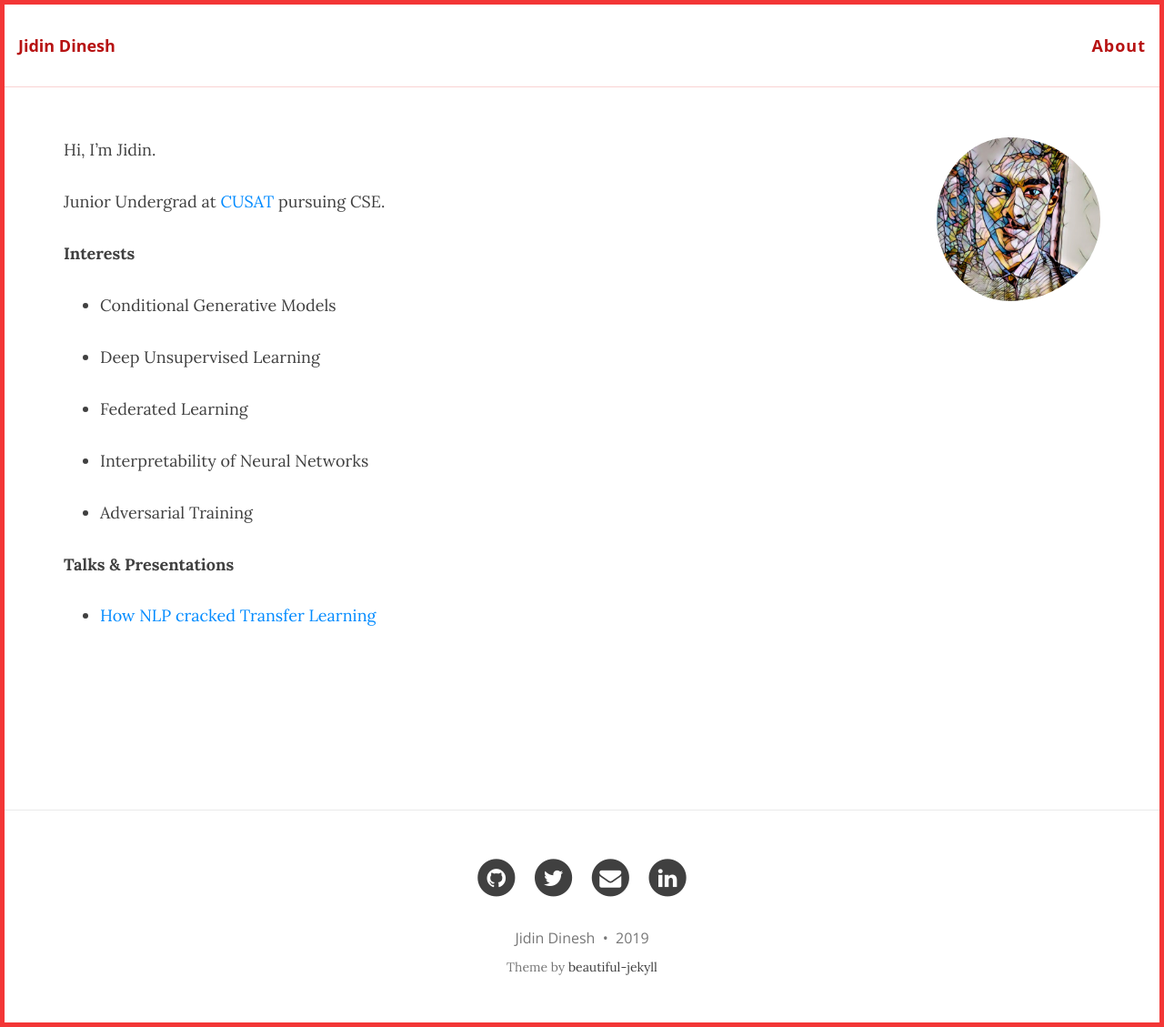
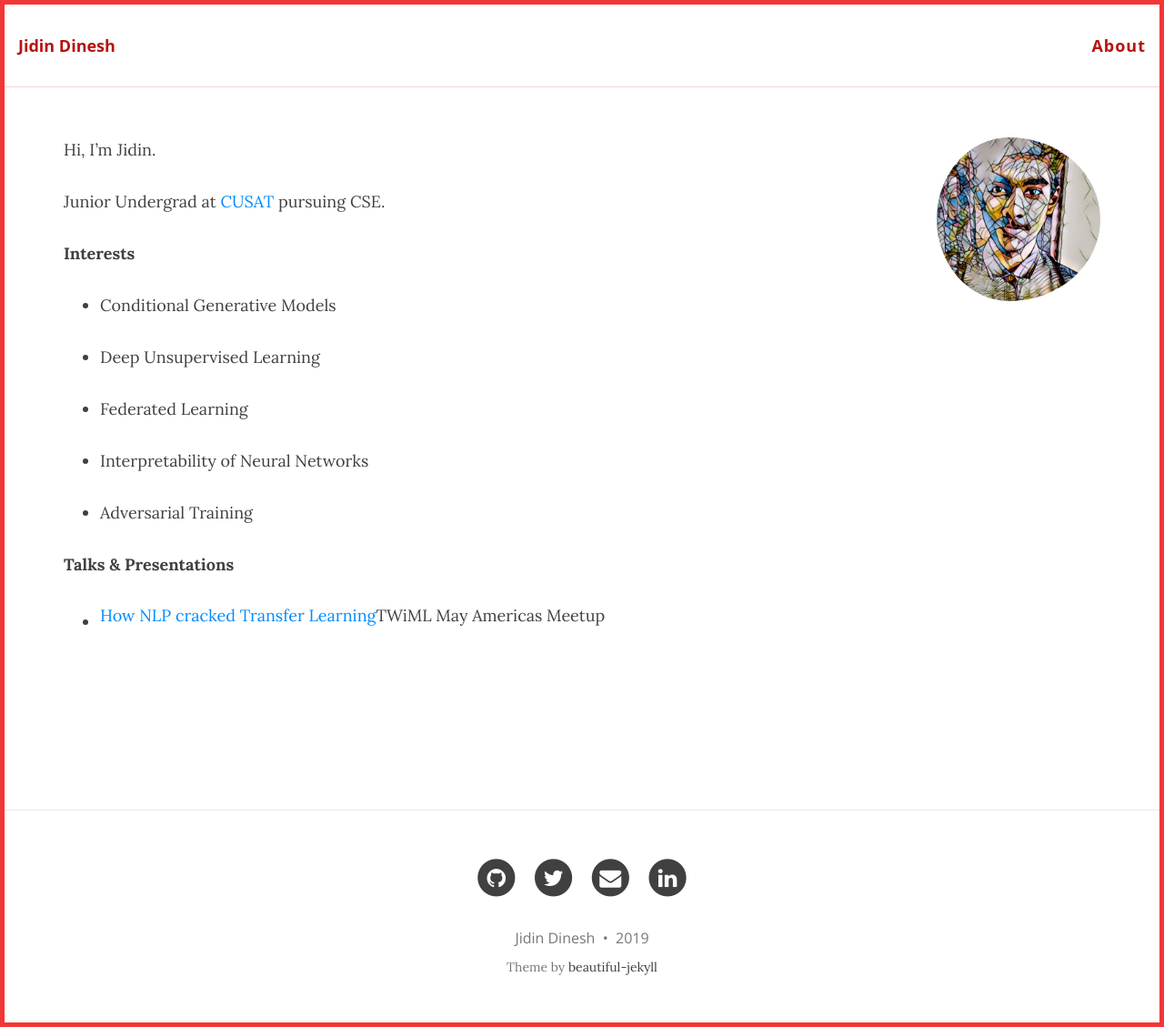
Before and after one commit to jidindinesh/jidindinesh.github.io, a Jekyll site: the page built from About.md, in a window 1280 px wide. Shown: the whole page at 91% size. Built offline with Jekyll 4.4.1, drawn with Linux system fonts in a browser that asks for light colours; nearby versions of some CDN libraries; our own code applies the rules of GitHub Pages for plain Markdown files.

Commit message:
Update About.md

```diff
--- a/About.md
+++ b/About.md
@@ -20,6 +20,6 @@
 
 **Talks & Presentations**
 
-* [How NLP cracked Transfer Learning](https://twimlai.com/meetups/bert-pre-training-of-deep-bidirectional-transformers-for-language-understanding/)
+* [How NLP cracked Transfer Learning](https://twimlai.com/meetups/bert-pre-training-of-deep-bidirectional-transformers-for-language-understanding/) | TWiML May Americas Meetup
 
 <div style="margin: 150px;"></div>
```
